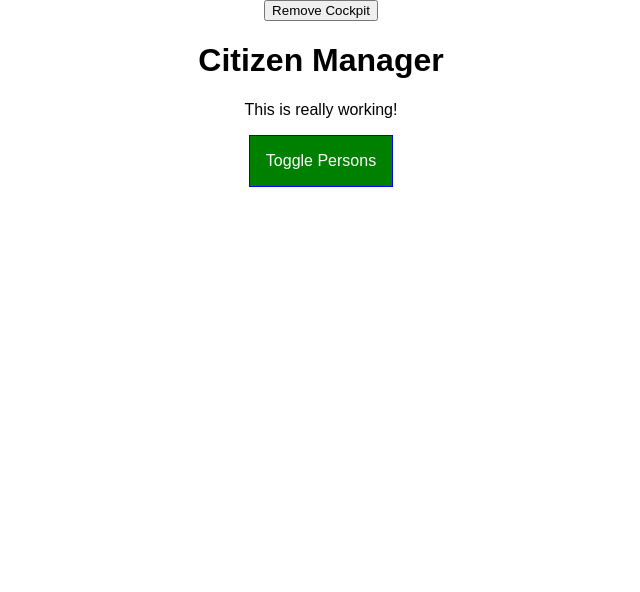
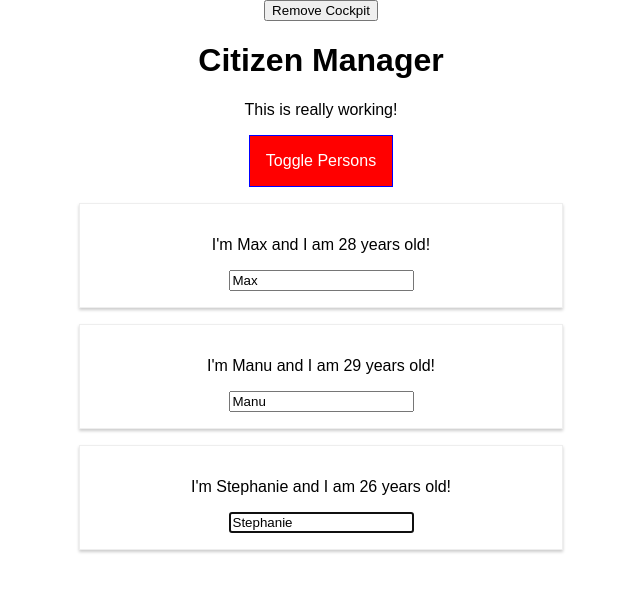
Before and after one commit to lalit-dev/react-app, a React app: page / in a window 1280 px wide. Shown: the top 592 px of the page, without its empty margins (319-959 px from the left). Built offline with nearby package versions, Linux system fonts and the light colour scheme.

Commit message:
REF in function component

```diff
--- a/package.json
+++ b/package.json
@@ -14,7 +14,7 @@
     "chalk": "1.1.3",
     "css-loader": "0.28.4",
     "dotenv": "4.0.0",
-    "eslint": "^4.4.1",
+    "eslint": "4.4.1",
     "eslint-config-react-app": "^2.0.0",
     "eslint-loader": "1.9.0",
     "eslint-plugin-flowtype": "2.35.0",
@@ -39,7 +39,7 @@
     "sw-precache-webpack-plugin": "0.11.4",
     "url-loader": "0.5.9",
     "webpack": "3.5.1",
-    "webpack-dev-server": "^3.10.1",
+    "webpack-dev-server": "2.7.1",
     "webpack-manifest-plugin": "1.2.1",
     "whatwg-fetch": "2.0.3"
   },
--- a/src/Components/Cockpit/Cockpit.js
+++ b/src/Components/Cockpit/Cockpit.js
@@ -1,4 +1,4 @@
-import React, { useEffect } from "react";
+import React, { useEffect, useRef } from "react";
 import classes from "./Cockpit.css";
 import Aux from "../../hoc/auxiliary";
 
@@ -6,15 +6,17 @@ const cockpit = (props) => {
   console.log("[Cockpit] rendring...    React.version = ", React.version);
   console.log(" Cockpit PROPS = ", props);
 
+  let btnRef = useRef();
+
 
   useEffect(() => {
     console.log("[Cockpit.js] useEffect... ", props.personsLength);
     // here Http request can be executed
-    // it execute on every render cycle of cockpit
-    setTimeout(() => {
-      alert("data saved on cloud");
-    }, 1000)
-
+    // it execute after every render cycle
+    // setTimeout(() => {
+    //   alert("data saved on cloud");
+    // }, 1000)
+    btnRef.current.click();
     return () => {
       console.log("[Cockpit.js] cleaning useEffect", props.personsLength)
     }
@@ -47,6 +49,7 @@ const cockpit = (props) => {
         <h1>{props.title}</h1>
         <p className={assignedClasses.join( ' ' )}>This is really working!</p>
         <button
+          ref = {btnRef}
           className={btnClass}
           onClick={props.clicked}>Toggle Persons</button>
       </div>
```
